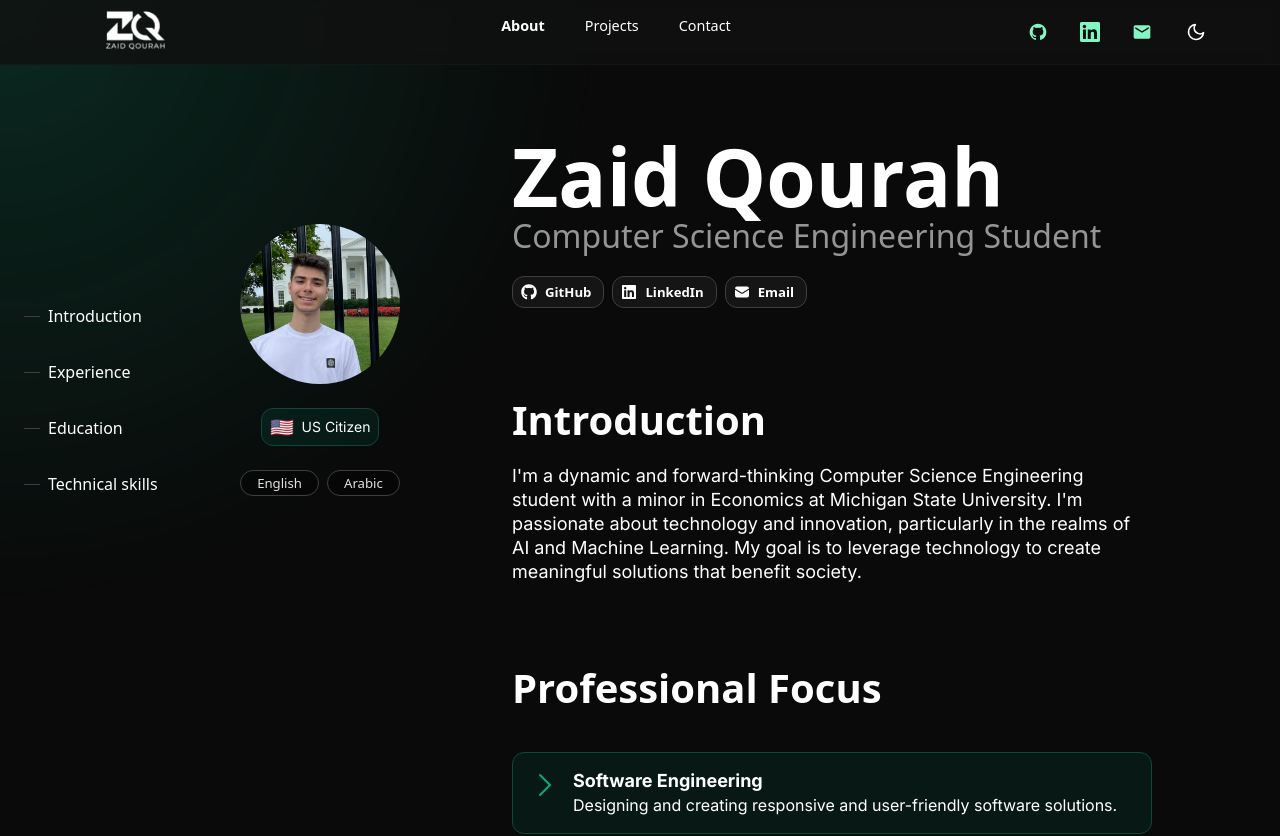
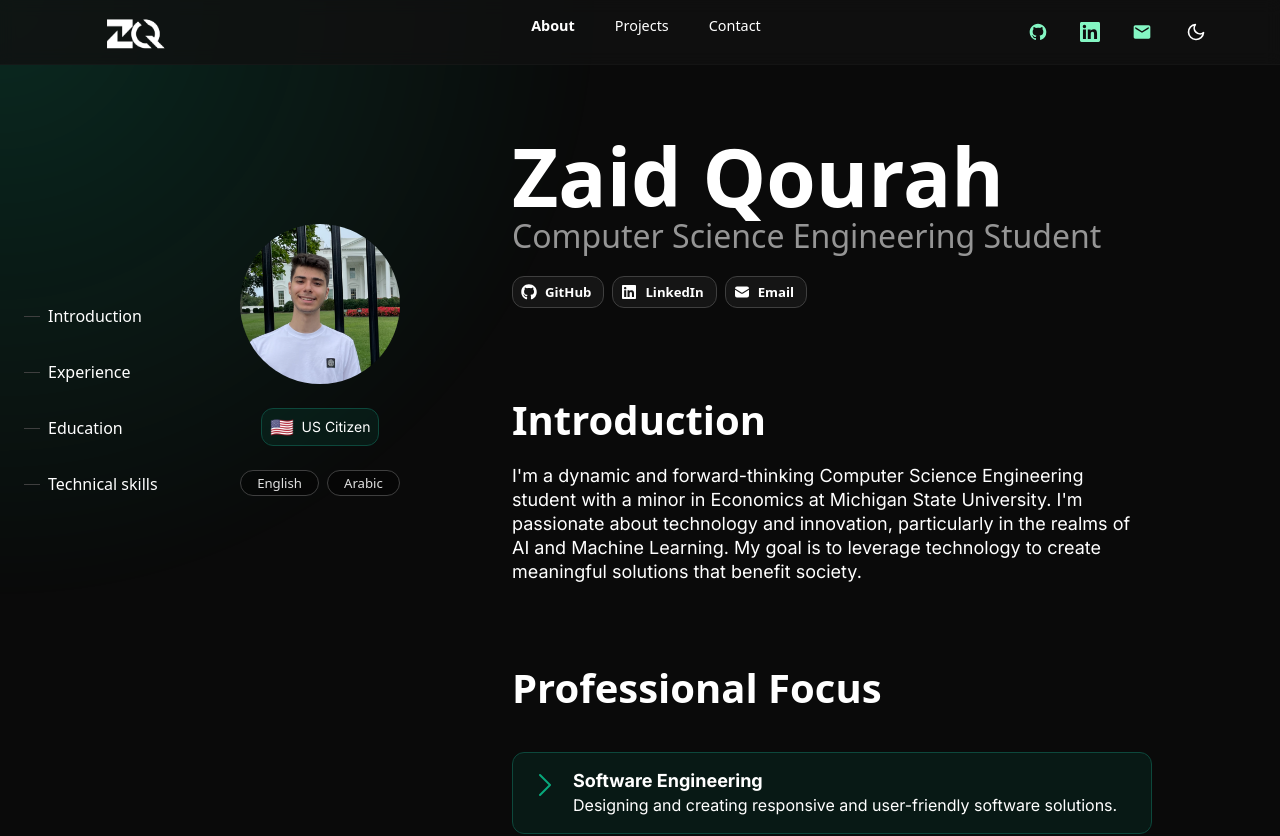
Before and after one commit to ZaidQourah2004/ZaidQourah-Portfolio-Updated, a Next.js app: page /about in a window 1280 px wide. Shown: the top 836 px of the page. Built offline with nearby package versions, Linux system fonts and the light colour scheme.

Commit message:
Update Header Component Styles
- Change logo display from flex to inline-block for better alignment.
- Set specific height and width for the logo to enhance layout consistency.
- Adjust logo positioning and overflow handling for improved visual presentation.

```diff
--- a/src/components/Header.module.scss
+++ b/src/components/Header.module.scss
@@ -22,13 +22,18 @@
 }
 
 .logo {
-  display: flex;
+  display: inline-block;
   align-items: center;
   text-decoration: none;
   color: var(--brand-on-background);
   transition: transform 0.2s ease, opacity 0.2s ease;
-  height: 100%;
   z-index: 1001;
+  height: 40px;
+  width: 200px;
+  padding: 0;
+  overflow: hidden;
+  position: relative;
+  margin-top: -5px;
 }
 
 .logo:hover {
@@ -41,6 +46,9 @@
   display: block;
   object-fit: contain;
   margin-top: 20px;
+  position: absolute;
+  top: -50px;
+  left: 0;
 }
 
 /* Desktop Navigation */
```
